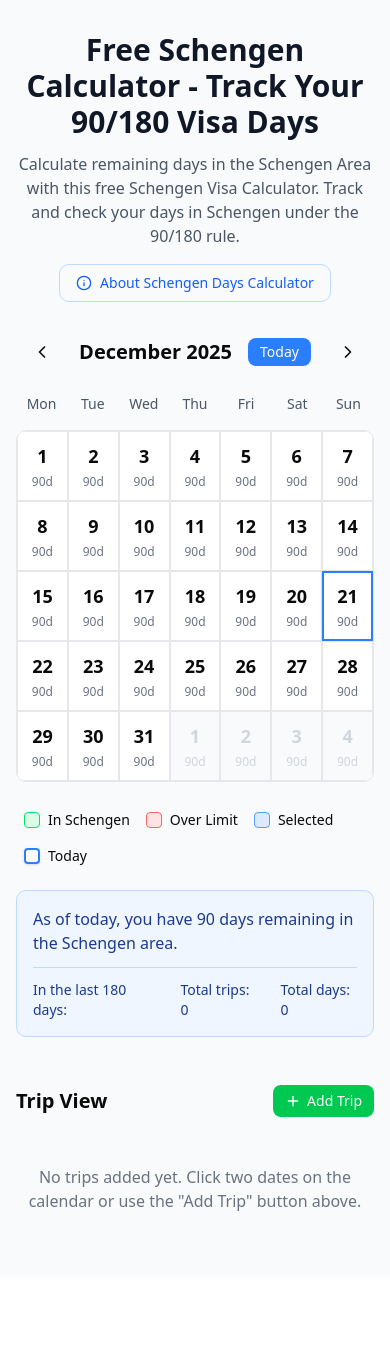
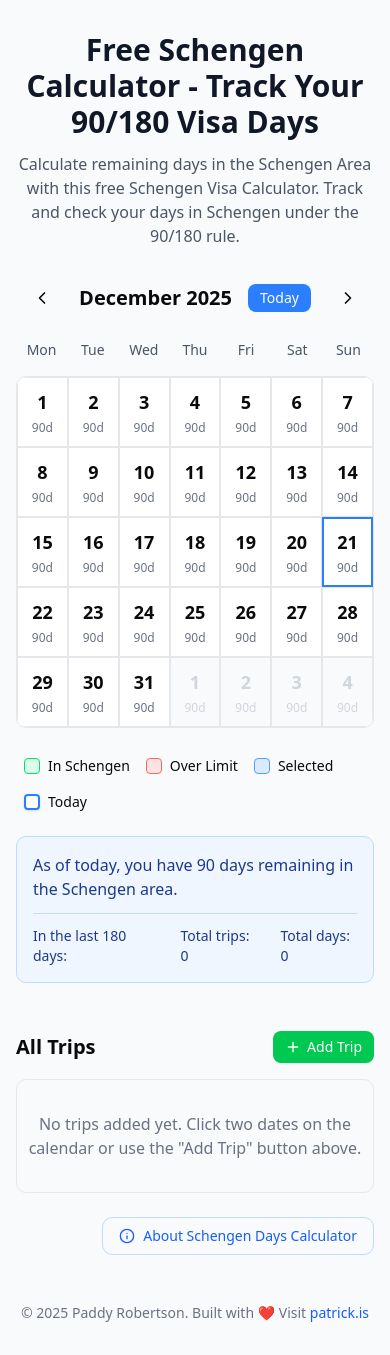
Before and after one commit to pjrobertson/schengen-calculator, a React (Vite) app: page / in a window 390 px wide. Before the commit the page ends 1277 px from the top, so only its background shows below. Built offline with nearby package versions, Linux system fonts and the light colour scheme.

Commit message:
UI tweaks and accessibility improvements

```diff
--- a/src/App.tsx
+++ b/src/App.tsx
@@ -26,13 +26,6 @@ function App() {
             Calculate remaining days in the Schengen Area with this free Schengen Visa Calculator.
             Track and check your days in Schengen under the 90/180 rule.
           </p>
-          <button
-            onClick={() => setAboutOpen(true)}
-            className="inline-flex items-center gap-2 px-4 py-2 text-sm font-medium text-blue-600 hover:text-blue-700 hover:bg-blue-50 rounded-lg transition-colors border border-blue-200"
-          >
-            <Info className="w-4 h-4" />
-            About Schengen Days Calculator
-          </button>
         </div>
 
 
@@ -50,8 +43,29 @@ function App() {
         <div>
           <TripList trips={trips} onRemoveTrip={removeTrip} onUpdateTrip={updateTrip} onAddTrip={addExistingTrip} />
         </div>
+
+        <div className="text-right mt-6 max-w-4xl mx-auto">
+          <button
+            onClick={() => setAboutOpen(true)}
+            className="inline-flex items-center gap-2 px-4 py-2 text-sm cursor-pointer font-medium text-blue-600 hover:text-blue-700 hover:bg-blue-50 rounded-lg transition-colors border border-blue-200"
+          >
+            <Info className="w-4 h-4" />
+            About Schengen Days Calculator
+          </button>
+        </div>
       </div>
-
+      {/* Footer with copyright Patrick Robertson and link to patrick.is */}
+      <footer className="mt-12 text-center text-sm text-gray-500">
+        &copy; {new Date().getFullYear()} Paddy Robertson. Built with ❤️ Visit{' '}
+        <a
+          href="https://patrick.is"
+          target="_blank"
+          rel="noopener noreferrer"
+          className="text-blue-600 hover:underline"
+        >
+          patrick.is
+        </a>
+      </footer>
       {/* About Dialog */}
       <AboutDialog open={aboutOpen} onOpenChange={setAboutOpen} />
     </div>
--- a/src/components/AboutDialog.tsx
+++ b/src/components/AboutDialog.tsx
@@ -106,7 +106,7 @@ export function AboutDialog({ open, onOpenChange }: AboutDialogProps) {
                 rel="noopener noreferrer"
                 className="text-blue-600 hover:underline font-medium"
               >
-                Patrick Robertson
+                Paddy Robertson
               </a>
               {' '}to help travelers navigate the complexities of the Schengen 90/180 rule. I built this after experiencing the confusion of tracking my own trips across Europe, and I hope it makes your travel planning easier and stress-free.
             </p>
--- a/src/components/Calendar.tsx
+++ b/src/components/Calendar.tsx
@@ -193,7 +193,7 @@ export function Calendar({ trips, onCreateTrip, onUpdateTrip, onRemoveTrip }: Ca
       <div className="flex items-center justify-between mb-4 px-2">
         <button
           onClick={previousMonth}
-          className="p-2 hover:bg-gray-100 rounded-lg transition-colors"
+          className="p-2 hover:bg-gray-100 cursor-pointer rounded-lg transition-colors"
           aria-label="Previous month"
         >
           <ChevronLeft className="w-5 h-5" />
@@ -205,7 +205,7 @@ export function Calendar({ trips, onCreateTrip, onUpdateTrip, onRemoveTrip }: Ca
           </h2>
           <button
             onClick={goToToday}
-            className="px-3 py-1 text-sm bg-blue-500 text-white rounded-md hover:bg-blue-600 transition-colors"
+            className="px-3 py-1 text-sm bg-blue-500 text-white rounded-md hover:bg-blue-600 cursor-pointer transition-colors"
           >
             Today
           </button>
@@ -213,7 +213,7 @@ export function Calendar({ trips, onCreateTrip, onUpdateTrip, onRemoveTrip }: Ca
 
         <button
           onClick={nextMonth}
-          className="p-2 hover:bg-gray-100 rounded-lg transition-colors"
+          className="p-2 hover:bg-gray-100 cursor-pointer rounded-lg transition-colors"
           aria-label="Next month"
         >
           <ChevronRight className="w-5 h-5" />
--- a/src/components/TripList.tsx
+++ b/src/components/TripList.tsx
@@ -123,38 +123,16 @@ export function TripList({ trips, onRemoveTrip, onUpdateTrip, onAddTrip }: TripL
     });
   }, [trips, sortedTrips]);
 
-  if (trips.length === 0 && !isAdding) {
-    return (
-      <div className="w-full max-w-4xl mx-auto">
-        {/* Header with Add Trip button */}
-        <div className="flex items-center justify-between mb-4">
-          <h2 className="text-xl font-semibold">Trip View</h2>
-          <button
-            onClick={handleStartAddTrip}
-            className="flex items-center gap-1.5 px-3 py-1.5 text-sm text-white bg-green-500 hover:bg-green-600 rounded-md transition-colors"
-            title="Add trip"
-          >
-            <Plus className="w-4 h-4" />
-            Add Trip
-          </button>
-        </div>
-        <div className="text-center py-8 text-gray-500">
-          No trips added yet. Click two dates on the calendar or use the "Add Trip" button above.
-        </div>
-      </div>
-    );
-  }
-
   return (
     <div className="w-full max-w-4xl mx-auto">
       {/* Header with Plus and Undo buttons */}
       <div className="flex items-center justify-between mb-4">
-        <h2 className="text-xl font-semibold">Trip View</h2>
+        <h2 className="text-xl font-semibold">All Trips</h2>
         <div className="flex items-center gap-2">
           <button
             onClick={handleStartAddTrip}
             disabled={isAdding}
-            className="flex items-center gap-1.5 px-3 py-1.5 text-sm text-white bg-green-500 hover:bg-green-600 disabled:opacity-50 disabled:cursor-not-allowed rounded-md transition-colors"
+            className="flex items-center gap-1.5 px-3 py-1.5 text-sm text-white bg-green-500 cursor-pointer hover:bg-green-600 disabled:opacity-50 disabled:cursor-not-allowed rounded-md transition-colors"
             title="Add trip"
           >
             <Plus className="w-4 h-4" />
@@ -175,7 +153,8 @@ export function TripList({ trips, onRemoveTrip, onUpdateTrip, onAddTrip }: TripL
 
       <div className="border border-gray-200 rounded-lg overflow-hidden">
         {/* Table header */}
-        <div className="grid grid-cols-[1.5fr_2fr_60px_40px] sm:grid-cols-[0.7fr_1.2fr_0.6fr_48px] gap-2 sm:gap-4 bg-gray-50 px-2 sm:px-4 py-3 font-medium text-xs sm:text-sm border-b border-gray-200">
+        {(trips.length > 0 || isAdding) && (
+        <div className="grid grid-cols-[1.5fr_2fr_60px_36px] sm:grid-cols-[0.7fr_1.2fr_0.6fr_36px] gap-2 sm:gap-4 bg-gray-50 px-2 sm:px-4 py-3 font-medium text-xs sm:text-sm border-b border-gray-200">
           <div>Name</div>
           <div>Date Range</div>
           <div className="text-center">
@@ -184,10 +163,11 @@ export function TripList({ trips, onRemoveTrip, onUpdateTrip, onAddTrip }: TripL
           </div>
           <div></div>
         </div>
+        )}
 
         {/* New trip row */}
         {isAdding && (
-          <div className="grid grid-cols-[1.5fr_2fr_60px_40px] sm:grid-cols-[0.7fr_1.2fr_0.6fr_48px] gap-2 sm:gap-4 px-2 sm:px-4 py-3 border-b border-gray-200 bg-blue-50">
+          <div className="grid grid-cols-[1.5fr_2fr_60px_36px] sm:grid-cols-[0.7fr_1.2fr_0.6fr_36px] gap-2 sm:gap-4 px-2 sm:px-4 py-3 border-b border-gray-200 bg-blue-50">
             {/* Name field with icon */}
             <div className="flex items-center gap-1 sm:gap-2 min-w-0">
               <EmojiPickerPopover
@@ -250,7 +230,7 @@ export function TripList({ trips, onRemoveTrip, onUpdateTrip, onAddTrip }: TripL
               </button>
               <button
                 onClick={handleCancelNewTrip}
-                className="p-1 sm:p-1.5 text-red-600 hover:bg-red-50 rounded transition-colors"
+                className="p-1 sm:p-1.5 text-red-600 hover:bg-red-50 cursor-pointer rounded transition-colors"
                 aria-label="Cancel"
               >
                 <X className="w-3.5 h-3.5 sm:w-4 sm:h-4" />
@@ -260,6 +240,11 @@ export function TripList({ trips, onRemoveTrip, onUpdateTrip, onAddTrip }: TripL
         )}
 
         {/* Table body */}
+        {trips.length === 0 && !isAdding && (
+          <div className="text-center py-8 text-gray-500">
+          No trips added yet. Click two dates on the calendar or use the "Add Trip" button above.
+        </div>
+        )}
         {tripsWithDisabledDates.map(({ trip, disabledDates }) => (
           <TripRow
             key={trip.id}
@@ -270,14 +255,7 @@ export function TripList({ trips, onRemoveTrip, onUpdateTrip, onAddTrip }: TripL
             layout="horizontal"
           />
         ))}
-      </div>
 
-      {/* Note */}
-      <div className="mt-4 p-4 bg-blue-50 border border-blue-200 rounded-lg">
-        <div className="text-xs text-blue-600">
-          Note: The 90/180 rule is calculated using a rolling 180-day window. Days shown on the
-          calendar reflect the remaining days available for each specific date.
-        </div>
       </div>
 
     </div>
--- a/src/components/TripRow.tsx
+++ b/src/components/TripRow.tsx
@@ -149,7 +149,7 @@ export function TripRow({
 
   // Horizontal layout (for table)
   return (
-    <div className="grid grid-cols-[1.5fr_2fr_60px_40px] sm:grid-cols-[0.7fr_1.2fr_0.6fr_48px] gap-2 sm:gap-4 px-2 sm:px-4 py-3 border-b border-gray-200 last:border-b-0 hover:bg-gray-50 transition-colors">
+    <div className="grid grid-cols-[1.5fr_2fr_60px_36px] sm:grid-cols-[0.7fr_1.2fr_0.6fr_36px] gap-2 sm:gap-4 px-2 sm:px-4 py-3 border-b border-gray-200 last:border-b-0 hover:bg-gray-50 transition-colors">
       {/* Name column with inline editing */}
       <div className="flex items-center gap-1 sm:gap-2 min-w-0">
         {/* Emoji Icon */}
@@ -174,7 +174,7 @@ export function TripRow({
             />
             <button
               onClick={handleSaveNameEdit}
-              className="p-1 sm:p-1.5 text-green-600 hover:bg-green-50 rounded transition-colors shrink-0"
+              className="p-1 sm:p-1.5 text-green-600 hover:bg-green-50 cursor-pointer rounded transition-colors shrink-0"
               aria-label="Save name"
             >
               <Check className="w-3.5 h-3.5 sm:w-4 sm:h-4" />
@@ -187,7 +187,7 @@ export function TripRow({
             </span>
             <button
               onClick={handleStartEditName}
-              className="p-1 sm:p-1.5 text-gray-400 hover:text-gray-600 hover:bg-gray-100 rounded transition-colors shrink-0"
+              className="p-1 sm:p-1.5 text-gray-400 hover:text-gray-600 cursor-pointer hover:bg-gray-100 rounded transition-colors shrink-0"
               aria-label="Edit name"
             >
               <Edit2 className="w-3 h-3 sm:w-3.5 sm:h-3.5" />
@@ -223,7 +223,7 @@ export function TripRow({
 
       <button
         onClick={onDelete}
-        className="p-1 sm:p-2 text-red-600 hover:bg-red-50 rounded-md transition-colors shrink-0"
+        className="p-1 sm:p-2 text-red-600 hover:bg-red-50 rounded-md transition-colors cursor-pointer shrink-0"
         aria-label="Delete trip"
       >
         <Trash2 className="w-3.5 h-3.5 sm:w-4 sm:h-4" />
```
